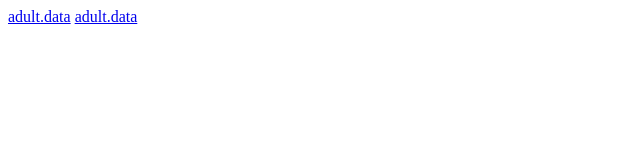
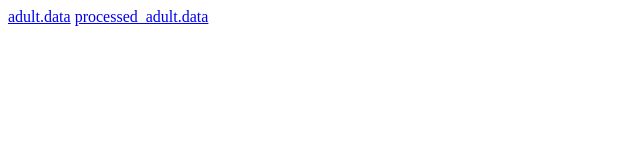
Before and after one commit to obsidian-tech/obsidian-pool, a plain HTML site: page index.html in a window 1280 px wide. Shown: the full height of the page, 0-640 px from the left. Drawn offline with Linux system fonts and the light colour scheme.

Commit message:
Update index.html

```diff
--- a/index.html
+++ b/index.html
@@ -2,6 +2,6 @@
 <html lang="en" class="">
  <body>
   <a href="adult.data"> adult.data</a>
-  <a href="adult.data"> adult.data</a>
+  <a href="processed_adult.data"> processed_adult.data</a>
  <body>
 </html>
```
